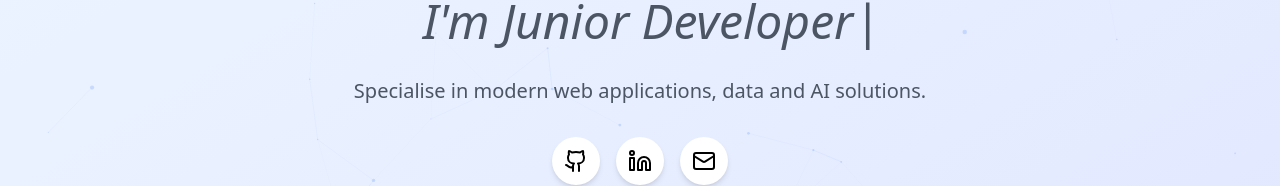
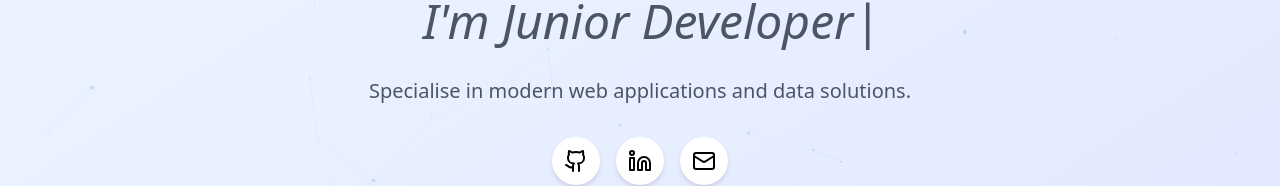
Before and after one commit to al3xHub/portfolioreact, a React (Vite) app: page / in a window 1280 px wide. Shown: the part 340-526 px from the top of the page. Built offline with nearby package versions, Linux system fonts and the light colour scheme.

Commit message:
editar falta ortografía

```diff
--- a/src/data.ts
+++ b/src/data.ts
@@ -135,7 +135,7 @@ export const projects: Project[] = [
 export const experiences: Experience[] = [
   {
     company: 'Grupo IHP',
-    position: 'Intership Junior Developer',
+    position: 'Internship Junior Developer',
     period: 'April 2024 - June 2024',
     description: 'We developed two projects for the company itself. The first project was a WYSIWYG editor for administrative staff giving them facilities to manage posts on the official landing page. The second project was a CRUD to manage databases for the administrative staff.'
   }
--- a/src/pages/Home.tsx
+++ b/src/pages/Home.tsx
@@ -62,7 +62,7 @@ export default function Home() {
             <span className="blinking-cursor">|</span>
           </h2>
           <p className="text-xl text-gray-600 mb-8 max-w-2xl mx-auto">
-            Specialise in modern web applications, data and AI solutions.
+            Specialise in modern web applications and data solutions.
           </p>
           <div className="flex justify-center space-x-4 mb-12">
             <a
```
